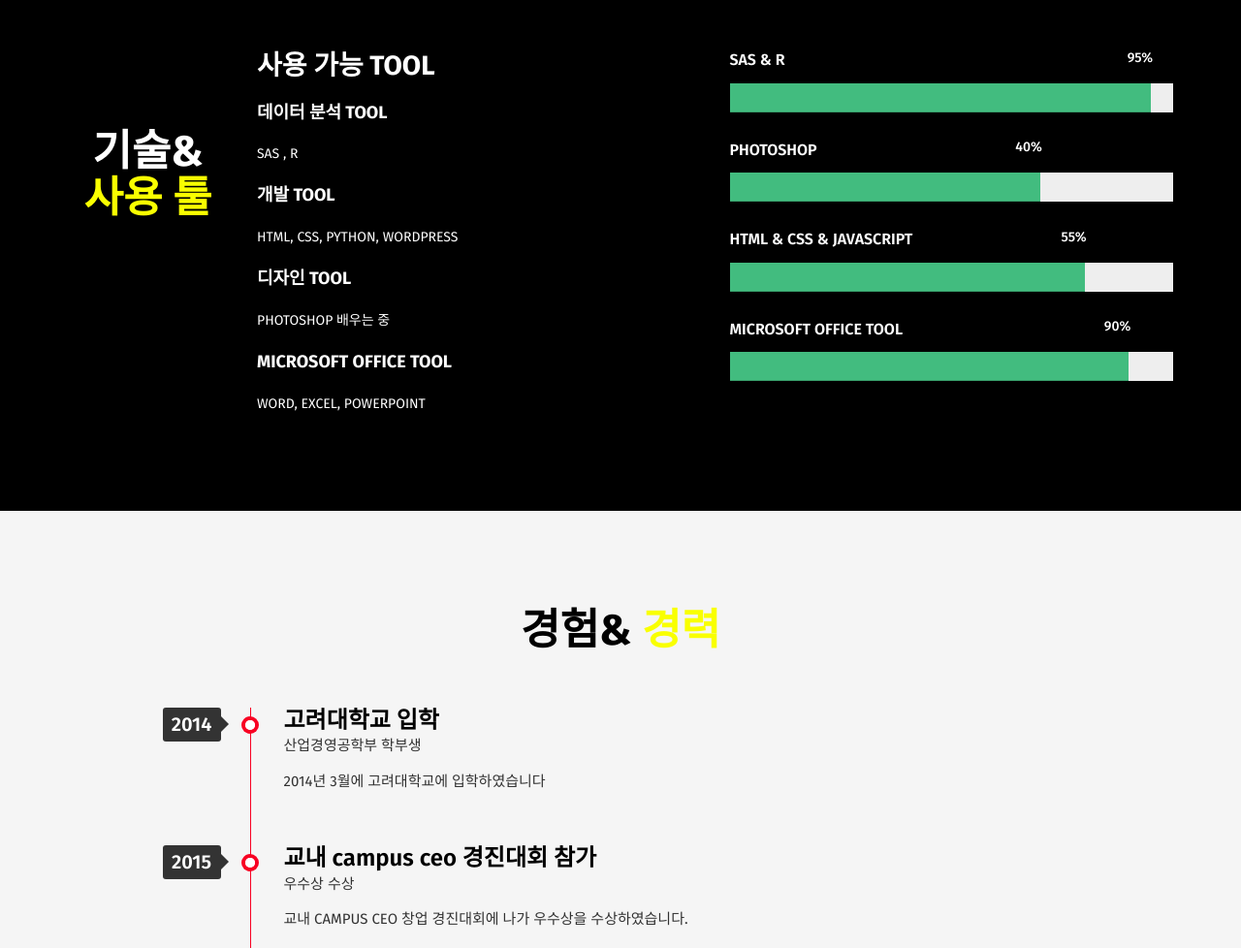
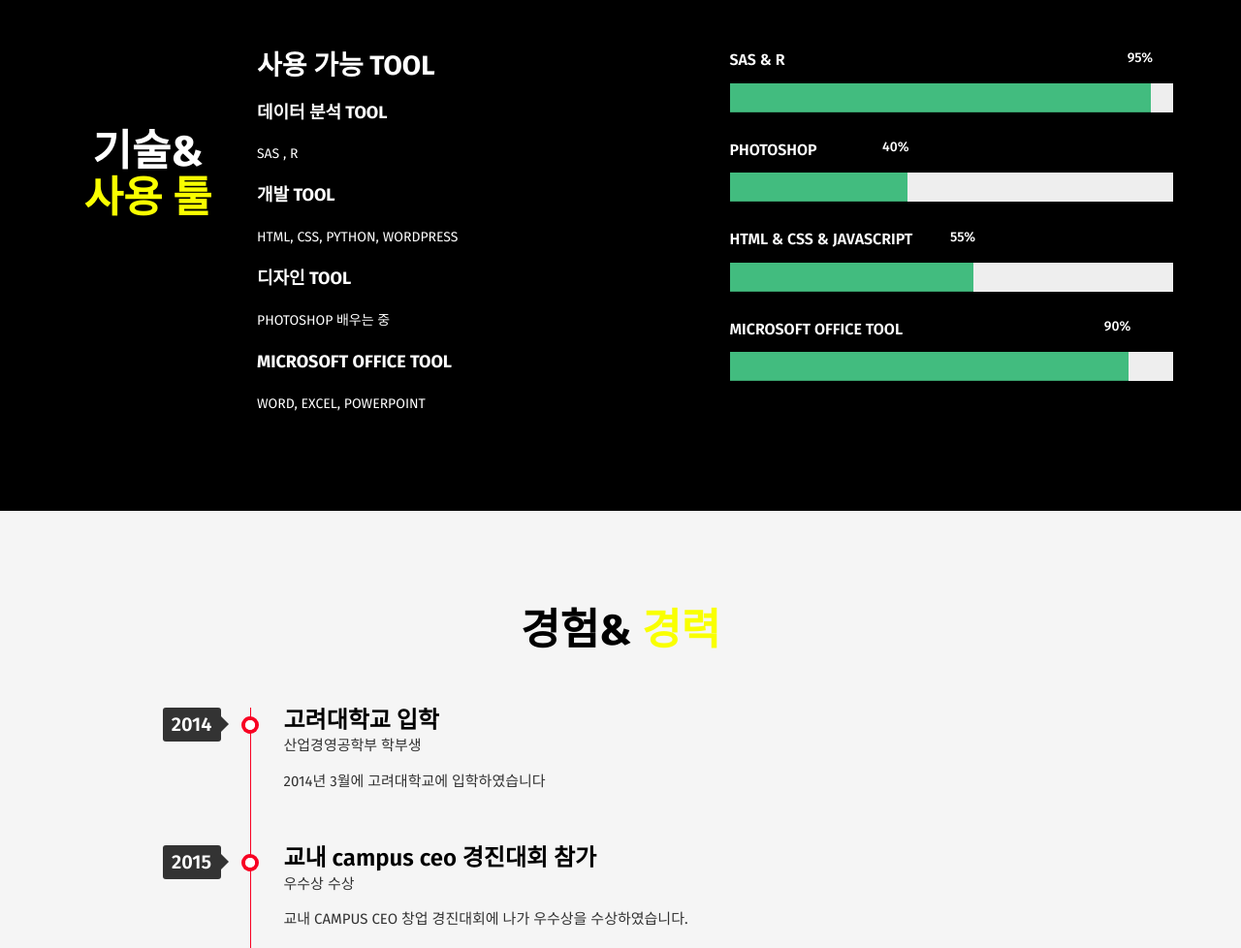
Before and after one commit to jo0411/jo0411.github.io, a plain HTML site: page index.html in a window 1280 px wide. Shown: the part 2014-2992 px from the top of the page at 97% size. Drawn offline with Linux system fonts and the light colour scheme; some packages are replaced by stand-ins of ours.

Commit message:
Update index.html

```diff
--- a/index.html
+++ b/index.html
@@ -236,7 +236,7 @@
 												<h4>PHOTOSHOP</h4>
 											</div>
 											<div class="progress two">
-												<div class="progress-bar" data-percent="70">
+												<div class="progress-bar" data-percent="40">
 													<span>40%</span>
 												</div>
 											</div>
@@ -246,7 +246,7 @@
 												<h4>HTML & CSS & JAVASCRIPT</h4>
 											</div>
 											<div class="progress two">
-												<div class="progress-bar" data-percent="80">
+												<div class="progress-bar" data-percent="55">
 													<span>55%</span>
 												</div>
 											</div>
```
